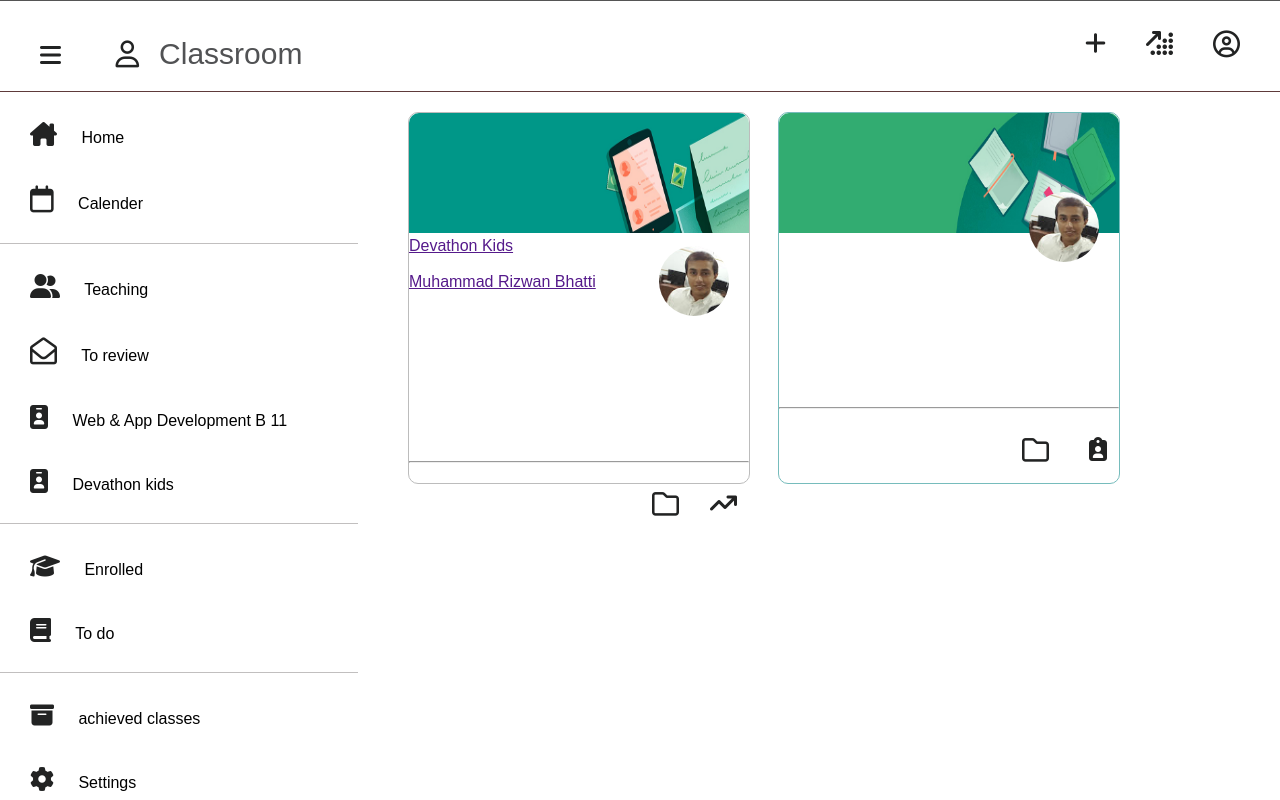
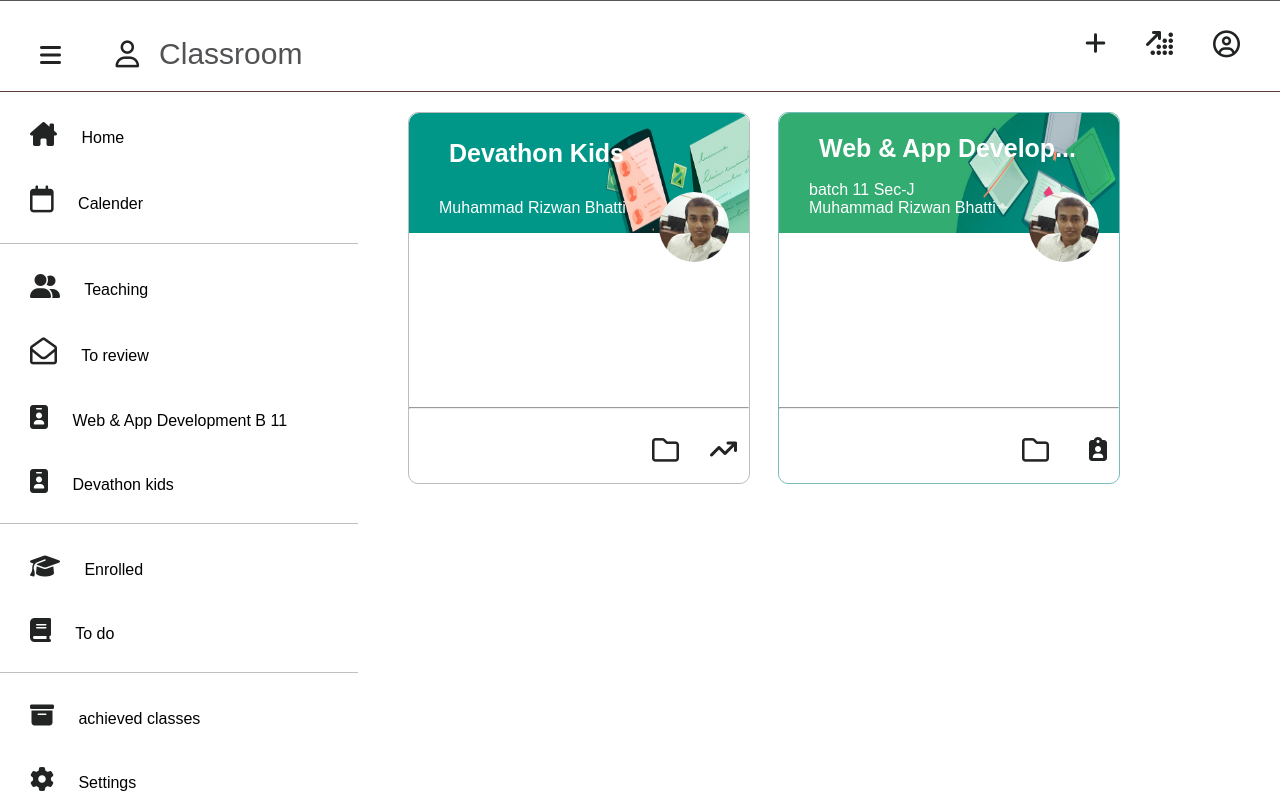
Before and after one commit to Muhammadkashif20/CSS-Assignment-6, a plain HTML site: page index.html in a window 1280 px wide. Drawn offline with Linux system fonts and the light colour scheme.

Commit message:
complete classroom

```diff
--- a/index.html
+++ b/index.html
@@ -66,7 +66,7 @@
         <div class="main-cards">
             <div class="card1">
                 <img src="img/img1.jpg" alt="">
-                <div><a href="" class="text1">Devathon Kids <br><br>Muhammad Rizwan Bhatti</a></div>
+                <div class="textparent1"><a href="" class="text1"><h2>Devathon Kids</h2>Muhammad Rizwan Bhatti</a></div>
                 <div class="parentlogo">
                     <img src="img/img3.jpg" alt="" class="logo"></div>
                 <br><br><br><br><br><br><br><br><br>
@@ -78,7 +78,7 @@
             </div>
             <div class="card2">
                 <img src="img/img2.jpg" alt="">
-
+                <div class="textparent1"><a href="" class="text1"><h2 class="h22">Web & App Develop...</h2><br>batch 11 Sec-J <br>Muhammad Rizwan Bhatti</a></div>
                 <div class="parentlogo">
                 <img src="img/img3.jpg" alt="" class="logo"></div>
                 <br><br><br><br><br><br><br><br><br>
--- a/style.css
+++ b/style.css
@@ -159,6 +159,40 @@
     position: absolute;
     right: 50PX;
 }
-.text1{
+.textparent1{
+    position: relative;
 
 }
+.text1{
+    position: absolute;
+    bottom: 10px;
+    margin-left: 20px;
+    color: white;
+    padding: 10PX;
+    text-decoration: NONE;
+
+}
+.text1:hover{
+    text-decoration: underline;
+}
+h2{
+    font-size: 25px;
+    padding: 10PX;
+}
+.textparent1{
+    position: relative;
+
+}
+.text2{
+    position: absolute;
+    bottom: 10px;
+    margin-left: 20px;
+    color: white;
+    padding: 10PX;
+    text-decoration: NONE;
+
+}.h22{
+    font-size: 25px;
+    padding: 10PX;
+    margin-bottom: -10px;
+}
```
